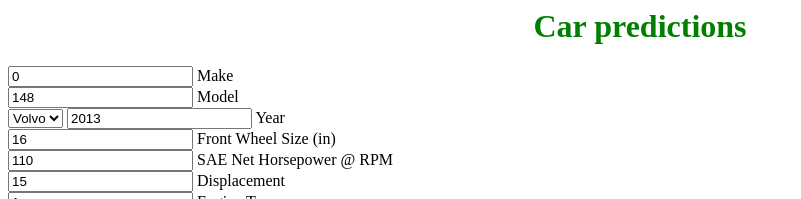
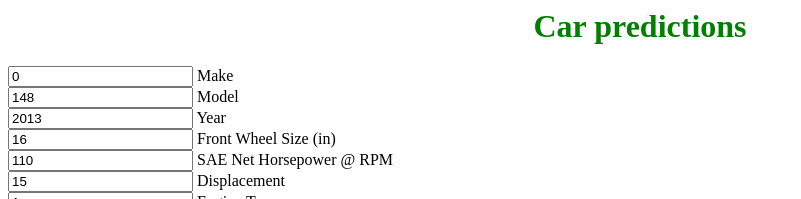
Before and after one commit to cardona0/PyTorch, a plain HTML site: page XGBoost_Project/index.html in a window 1280 px wide. Shown: the top 199 px of the page, without its empty margins (0-801 px from the left). Drawn offline with Linux system fonts and the light colour scheme.

Commit message:
Update index.html

```diff
--- a/XGBoost_Project/index.html
+++ b/XGBoost_Project/index.html
@@ -45,12 +45,6 @@
 
   <input type="text" id="box1" value="0"> Make <br/>
   <input type="text" id="box2" value="148"> Model <br/>
-  <select id="dd" name="cars">
-  <option value="acura">Volvo</option>
-  <option value="saab">Saab</option>
-  <option value="fiat">Fiat</option>
-  <option value="audi">Audi</option>
-` </select>
   <input type="text" id="box3" value="2013"> Year  <br/>
   <input type="text" id="box4" value="16"> Front Wheel Size (in) <br/>
   <input type="text" id="box5" value="110" > SAE Net Horsepower @ RPM <br/>
```
